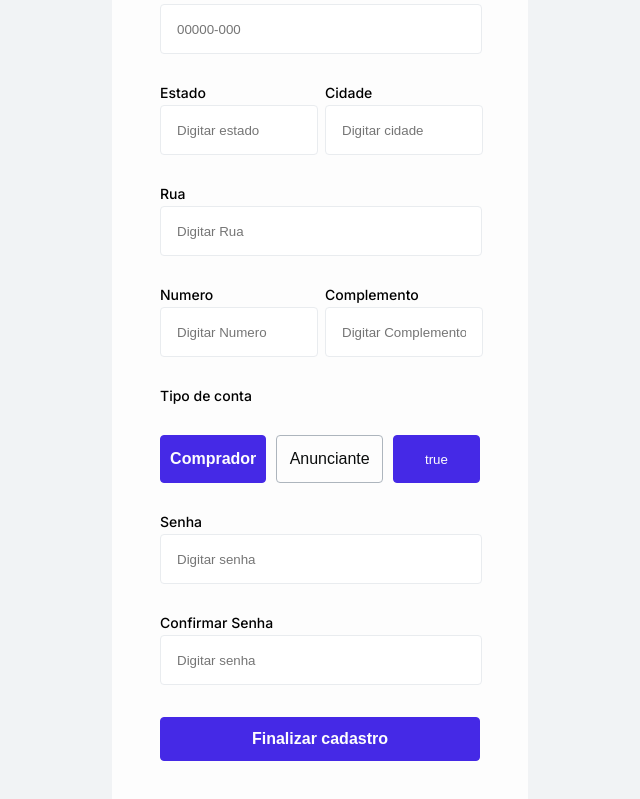
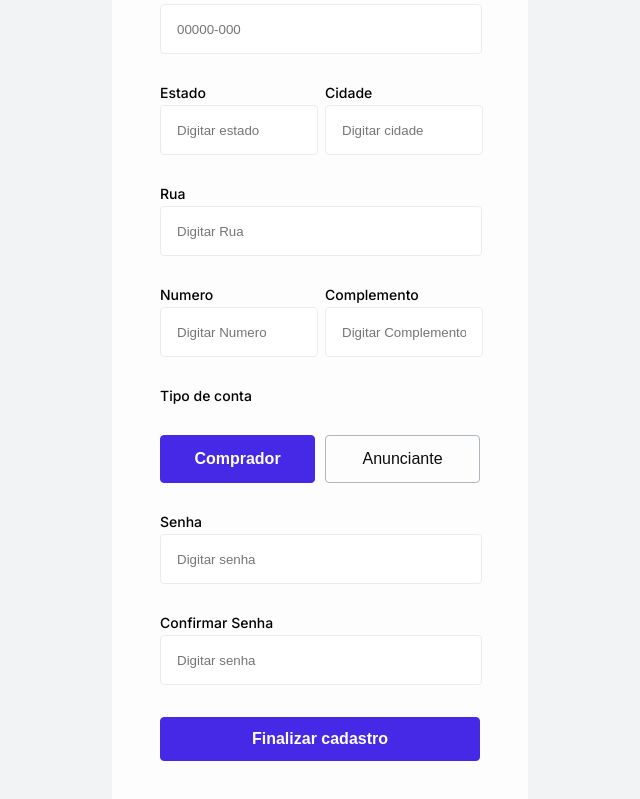
Before and after one commit to LeandroJunges/motor-shop-web-site-leandro-junges, a React (Vite) app: page /register in a window 1280 px wide. Shown: the part 941-1740 px from the top of the page, without its empty margins (320-960 px from the left). Built offline with nearby package versions, Linux system fonts and the light colour scheme; no server answers.

Commit message:
fix:input register

```diff
--- a/src/pages/Register/index.tsx
+++ b/src/pages/Register/index.tsx
@@ -58,7 +58,6 @@ const Register = () => {
           <div className="info">
             <Button background="var(--brand-1)" border="1px solid var(--brand-1)" border_radius={4}  color="var(--grey-10)" font_size={16} description="Comprador" width="100%" height="3rem" font_weight={600} onClick={(e) => e.currentTarget.value = "Comprador"} register={{...register("isAdvertiser")}} type="button"/>
             <Button  background="var(--grey-10)" border="1px solid var(--grey-4)" border_radius={4}  color="var(--grey-0)" font_size={16} description = "Anunciante" width="100%" height="3rem" onClick={(e) => e.currentTarget.value = "Anuncinate"} register={{...register("isAdvertiser")}} type="button" disabled={true}/>
-            <Input background="var(--brand-1)" border="1px solid var(--brand-1)" border_radius={4} color="var(--grey-10)" size={16} type="button" value={"true"}/>
           </div>
           <Fields placeholder="Digitar senha" description="Senha" color="var(--grey-1)" size={14} weight={500} padding="0px 16px" type="password"register={{...register("password")}}/>
           <Fields placeholder="Digitar senha" description="Confirmar Senha" color="var(--grey-1)" size={14} weight={500} padding="0px 16px" type="password" register={{...register("confirmPassword")}}/>
```
